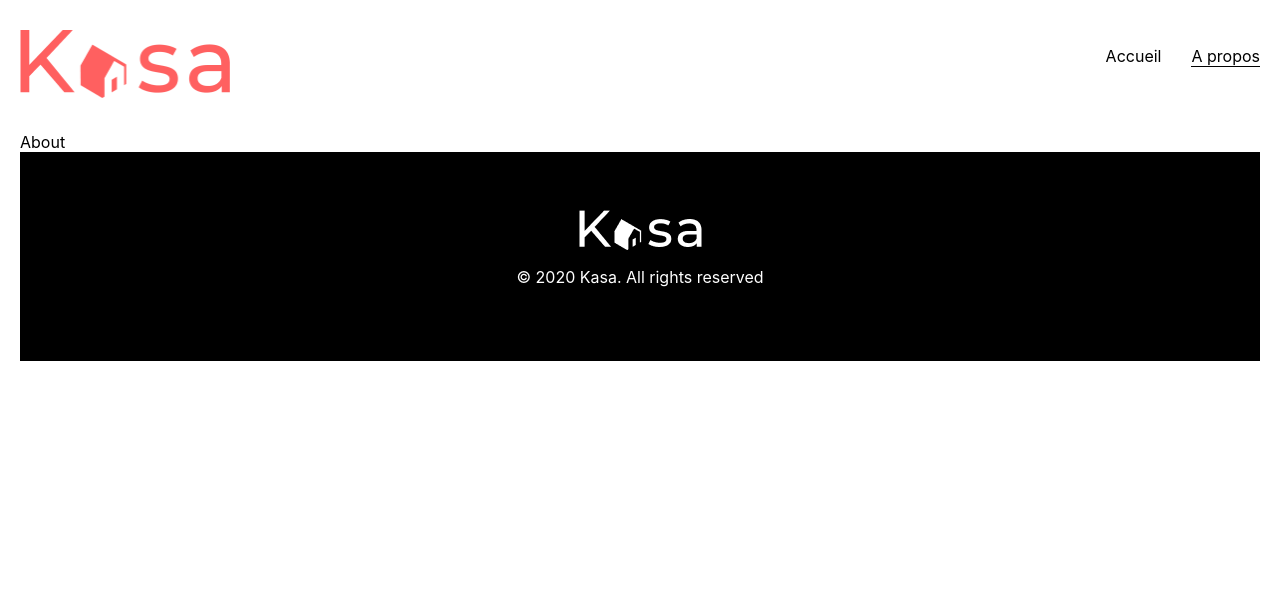
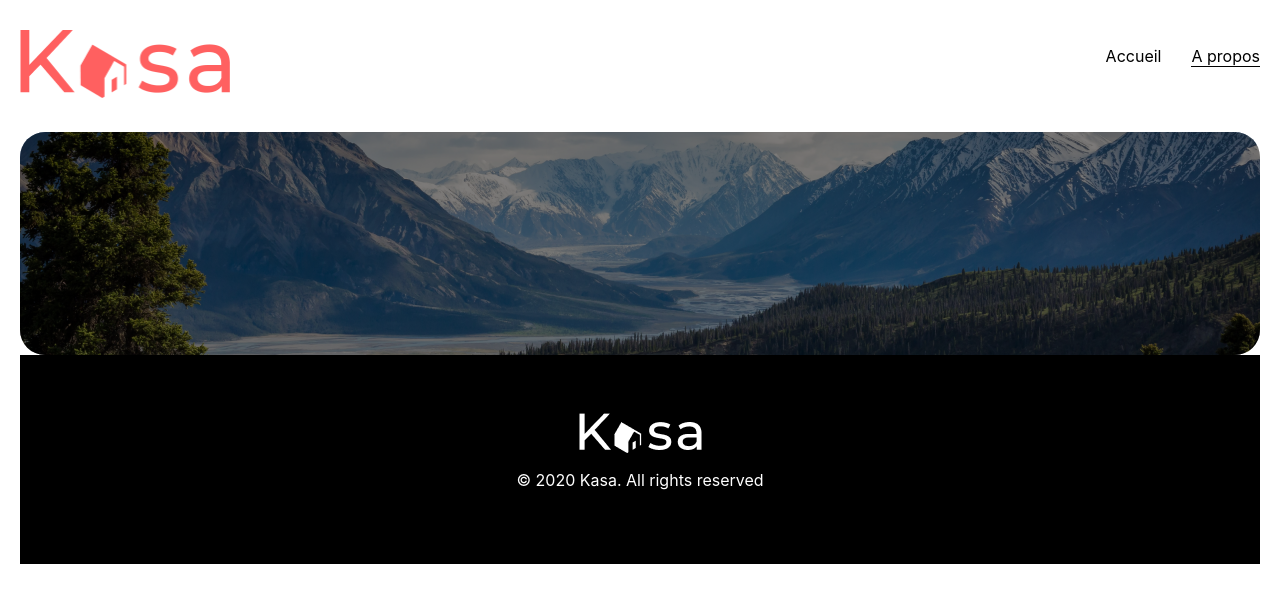
Before and after one commit to gbouly1/kasa-p11, a React (Create React App) app in the folder kasa/: page /about in a window 1280 px wide. Shown: the top 602 px of the page. Built offline with nearby package versions, Linux system fonts and the light colour scheme.

Commit message:
banner about

```diff
--- a/kasa/src/pages/about/About.jsx
+++ b/kasa/src/pages/about/About.jsx
@@ -1,9 +1,19 @@
 import React from 'react'
 import "./about.css"
+import Banner from '../../components/banner/Banner'
+import homeBannerImage from "../../assets/img/banner-about.png"
 
 const About = () => {
   return (
-    <div>About</div>
+    <div className="about-container">
+
+    <div className="about-hero-banner">
+      <Banner
+      image={homeBannerImage} />
+    </div>
+
+
+    </div>
   )
 }
 
--- a/kasa/src/pages/logement/Logement.jsx
+++ b/kasa/src/pages/logement/Logement.jsx
@@ -6,12 +6,14 @@ import { useParams } from 'react-router-dom';
 const Logement = () => {
   const { id } = useParams()
   const logement = data.find((logement) => logement.id === id)
+
   if (!logement) {
     return <h2>Logement non trouvé</h2>
   }
 
   return (
     <h1>{logement.title}</h1>
+
   )
 }
 
```
Also changed, not shown: kasa/public/index.html (+1 -22 lines).
